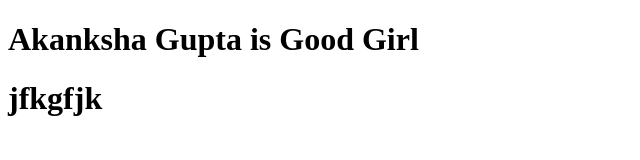
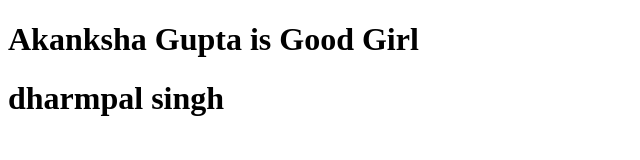
Before and after one commit to Unique-Akanksha/Portfolio, a plain HTML site: page index.html in a window 1280 px wide. Shown: the whole page, without its empty margins (0-640 px from the left). Drawn offline with Linux system fonts and the light colour scheme.

Commit message:
dharmpal changes 2nd time

```diff
--- a/index.html
+++ b/index.html
@@ -7,6 +7,6 @@
 </head>
 <body>
     <h1>Akanksha Gupta is Good Girl</h1>
-    <h1>jfkgfjk</h1>
+    <h1>dharmpal singh</h1>
 </body>
 </html>
```
